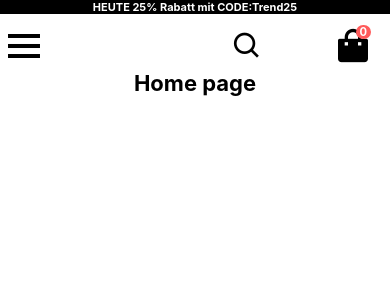
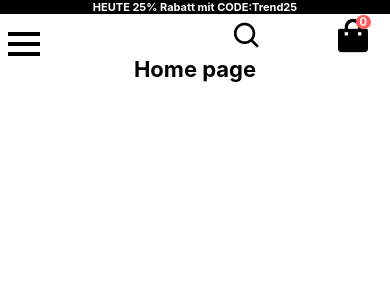
Before and after one commit to danielgen01/E-Commerce-Store-Multi-Page-ReactTS, a React (Create React App) app: page / in a window 390 px wide. Shown: the top 300 px of the page. Built offline with nearby package versions, Linux system fonts and the light colour scheme.

Commit message:
change burger menu icon to fixed

```diff
--- a/src/components/Navbar/Navbar.css
+++ b/src/components/Navbar/Navbar.css
@@ -1,7 +1,7 @@
 .Navbar{
     display: flex;
     align-items: center;
-    margin-top: 2%;
+    margin-top: .5%;
 }
 
 .desktop-nav-links{
@@ -103,7 +103,10 @@
      #menu-icon{
         font-size: 3rem;
         cursor: pointer;
+        position: fixed;
+        margin-top: -4%;
      }
+
 
 
    }
@@ -132,6 +135,8 @@
  #menu-icon{
     font-size: 3rem;
     cursor: pointer;
+    position: fixed;
+    margin-top: -4%;
  }
 
   }
```
